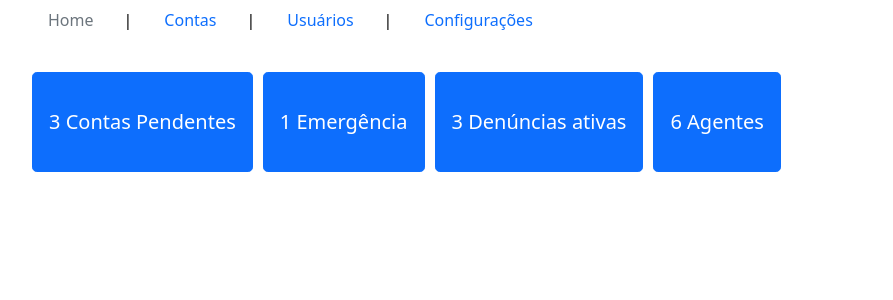
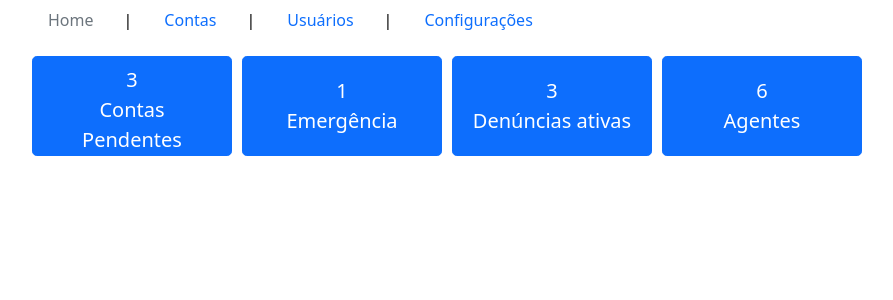
Before and after one commit to gabrielbf/bairro-seguro, a React (Create React App) app: page / in a window 1280 px wide. Shown: the top 300 px of the page, without its empty margins (50-943 px from the left). Built offline with nearby package versions, Linux system fonts and the light colour scheme.

Commit message:
Alterando áspas duplas para simples

```diff
--- a/src/components/BotaoAcao/BotaoAcao.css
+++ b/src/components/BotaoAcao/BotaoAcao.css
@@ -5,4 +5,5 @@
 
 .BotaoAcao > button {
     height: 5em;
+    width: 10em;
 }
--- a/src/components/BotaoAcao/BotaoAcao.js
+++ b/src/components/BotaoAcao/BotaoAcao.js
@@ -3,9 +3,10 @@ import PropTypes from 'prop-types';
 import './BotaoAcao.css';
 
 const BotaoAcao = (props) => (
-  <div className="BotaoAcao">
-    <button type="button" className="btn btn-primary btn-lg">
-      {props.quantidade} {props.nomeAcao}
+  <div className='BotaoAcao'>
+    <button type='button' className='btn btn-primary btn-lg'>
+      {props.quantidade}<br />
+      {props.nomeAcao}
     </button>
   </div>
 );
--- a/src/components/BotoesAcoes/BotoesAcoes.css
+++ b/src/components/BotoesAcoes/BotoesAcoes.css
@@ -1,3 +1,3 @@
 .BotoesAcoes {
-    margin: 2em 0em 2em 0em;
+    margin: 1em 0em 2em 0em;
 }
```
Also changed, not shown: src/components/BotoesAcoes/BotoesAcoes.js (+5 -5 lines).
